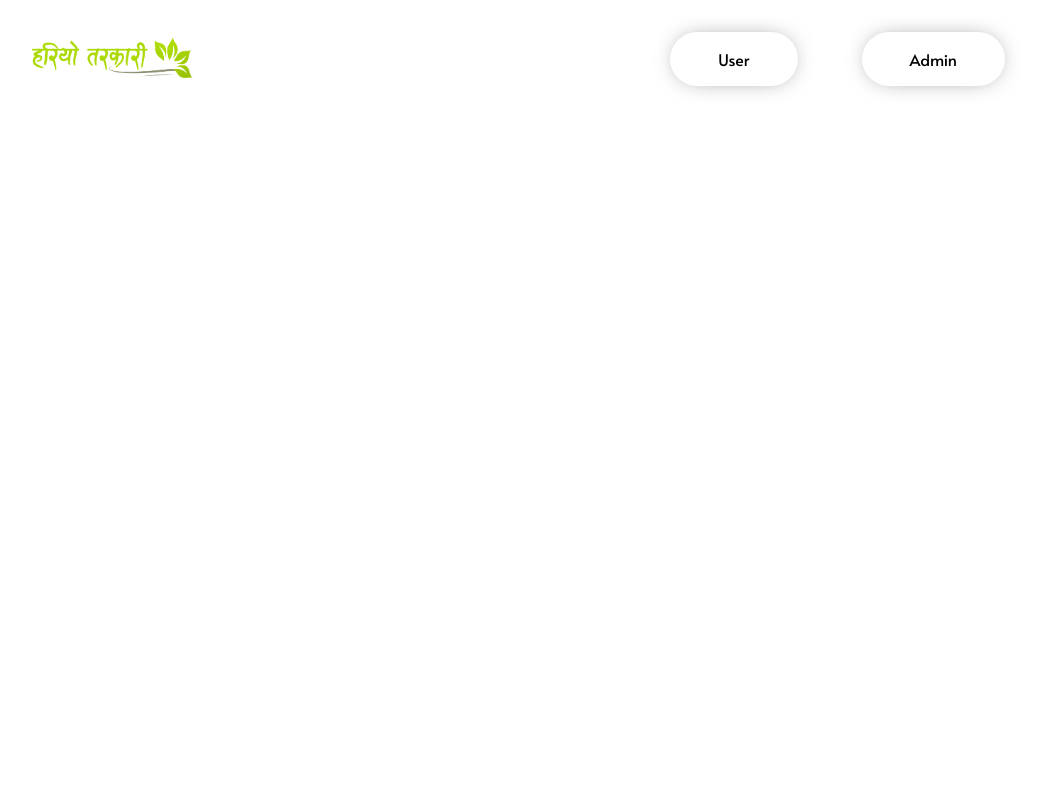
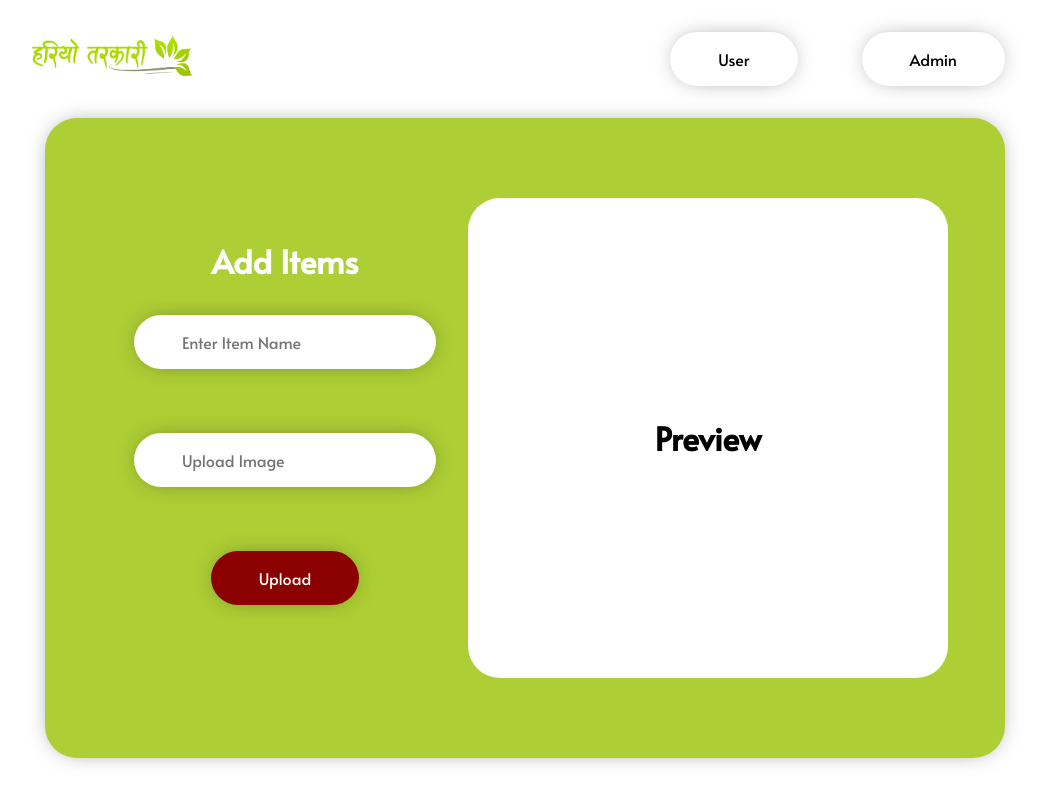
Before and after one commit to bishwaskharel/hariyoappp, a React (Create React App) app: page /Admin in a window 1280 px wide. Shown: the whole page, without its empty margins (115-1158 px from the left). Built offline with nearby package versions, Linux system fonts and the light colour scheme.

Commit message:
front end sakiyo

```diff
--- a/src/App.js
+++ b/src/App.js
@@ -2,14 +2,17 @@ import React from 'react';
 import Navbar from "./components/Navbar/Navbar.component"
 import Body from "./components/Body/Body.component"
 import StartBody from "./components/StartBody/StartBody.component"
+import SignInForm from "./components/SignInForm/SignInForm.component"
+import Admin from "./components/Admin/Admin.component"
 import './App.css';
 import {BrowserRouter} from "react-router-dom";
 import {Route, Switch} from "react-router-dom";
 
 function App() {
   return (
+    <div className="App">
     <BrowserRouter>
-    <div className="App">
+
     <Navbar />
     <Switch>
 
@@ -17,10 +20,14 @@ function App() {
 
      <div className="Body">
       <Route exact path="/Body" component={Body}/>
+      <Route exact path="/SignInForm" component={SignInForm}/>
+      <Route exact path="/Admin" component={Admin}/>
       </div>
+
     </Switch>
+
+    </BrowserRouter>
     </div>
-    </BrowserRouter>
   );
 }
 
--- /dev/null
+++ b/src/components/Admin/Admin.component.jsx
@@ -0,0 +1,24 @@
+import React from 'react'
+import "./Admin.styles.scss"
+
+function Admin() {
+    return (
+
+        <div className="admin_Pannel">
+        <div className="admin">
+            <h1>Add Items</h1>
+            <form type="summit" className="admin">
+            <input placeholder="Enter Item Name" />
+            <input placeholder="Upload Image" />
+            <button>Upload</button>
+            </form>
+        </div>
+        <div className="preview">
+            <h1 className="h1">Preview</h1>
+
+        </div>
+        </div>
+    )
+}
+
+export default Admin
--- /dev/null
+++ b/src/components/Admin/Admin.styles.scss
@@ -0,0 +1,59 @@
+.admin_Pannel{
+    display: flex;
+    flex-flow: row;
+    justify-content: center;
+    align-items: center;
+    width: 60rem;
+    background-color: rgb(173, 206, 53);
+    height: 80vh;
+    border-radius: 2rem;
+    margin: 2rem 0rem;
+    box-shadow: 0px 0px 23px -9px rgba(0,0,0,0.59);
+
+.admin{
+    display: flex;
+    flex-flow: column;
+    justify-content: center;
+    align-items: center;
+}
+    h1{
+        color: rgb(255, 255, 255);
+    }
+
+    input{
+        border: none;
+        border-radius: 2rem;
+        padding: 1rem 3rem 1rem;
+        margin: 2rem;
+        font-size: 1rem;
+        color: rgb(0, 0, 0);
+        background-color: rgb(255, 255, 255);
+        box-shadow: 0px 0px 23px -9px rgba(0,0,0,0.59);
+    }
+
+    button{
+        border: none;
+        border-radius: 2rem;
+        padding: 1rem 3rem 1rem;
+        margin: 2rem;
+        font-size: 1rem;
+        color: rgb(255, 255, 255);
+        background-color: rgb(139, 0, 0);
+        box-shadow: 0px 0px 23px -9px rgba(0,0,0,0.59);
+    }
+
+    .preview{
+        background-color: rgb(255, 255, 255);
+        height: 60vh;
+        width: 30rem;
+        border-radius: 2rem;
+        display: flex;
+        justify-content: center;
+        align-items: center;
+        flex-flow: column;
+        .h1{
+            color: black;
+
+        }
+    }
+}
--- a/src/components/ImageBox/ImageBox.components.jsx
+++ b/src/components/ImageBox/ImageBox.components.jsx
@@ -4,7 +4,7 @@ import "./ImageBox.styles.scss";
 function ImageBox() {
     return (
         <div className="imageBox">
-            <h1>Our banner</h1>
+            <h1>Banner Priview</h1>
         </div>
     )
 }
--- a/src/components/Navbar/Navbar.component.jsx
+++ b/src/components/Navbar/Navbar.component.jsx
@@ -1,15 +1,16 @@
 import React from 'react';
 import "./Navbar.styles.scss";
 import logo from "./logo.png";
+import {Link} from "react-router-dom";
 
 function Navbar() {
     return (
         <div className="header">
-            <img src={logo} alt="" />
+           <Link to="/"><img src={logo} alt="" /></Link>
             <div className="menuBars">
                 <ul>
-                    <li><button>User</button></li>
-                    <li><button>Admin</button></li>
+                <Link to="/"><li><button>User</button></li></Link>
+                <Link to="/SignInForm"><li><button>Admin</button></li></Link>
                 </ul>
             </div>
         </div>
--- /dev/null
+++ b/src/components/SignInForm/SignInForm.component.jsx
@@ -0,0 +1,19 @@
+import React from 'react';
+import "./SignInForm.styles.scss"
+import {Link } from "react-router-dom"
+
+function SignInForm() {
+    return (
+        <div className="formBox">
+            <h1>Admin Pannel</h1>
+            <form >
+                <input placeholder="User" type="text"/>
+                <input placeholder="Password" type="password" />
+                <Link to="/Admin"><button>Sumbit</button></Link>
+            </form>
+
+        </div>
+    )
+}
+
+export default SignInForm;
--- /dev/null
+++ b/src/components/SignInForm/SignInForm.styles.scss
@@ -0,0 +1,49 @@
+.formBox{
+    display: flex;
+    justify-content: center;
+    align-items: center;
+    background-color: white;
+    border-radius: 2rem;
+    box-shadow: 0px 0px 23px -9px rgba(0,0,0,0.59);
+    width: 20rem;
+    margin: auto;
+    flex-flow: column;
+
+    h1{
+        padding: 2rem;
+    }
+
+    form{
+        display: flex;
+        flex-flow: column;
+        margin: 1rem 0rem;
+        align-items: center;
+        input{
+            border: none;
+            background-color: rgb(233, 248, 247);
+            outline-width: 0rem;
+            border-radius: 2rem;
+            width: 10rem;
+            margin: 0.8rem 1rem;
+            padding: 1rem 1rem;
+            box-shadow: 0px 0px 23px -9px rgba(0,0,0,0.59);
+
+        }
+        button{
+                box-shadow: 0px 0px 23px -9px rgba(0,0,0,0.59);
+                color: white;
+                border: none;
+                background-color: rgb(173, 206, 53);
+                outline-width: 0rem;
+                border-radius: 2rem;
+                width: 10rem;
+                margin: 2rem 1rem;
+                padding: 1rem 1rem;
+
+        }
+
+    }
+
+
+
+}
```
